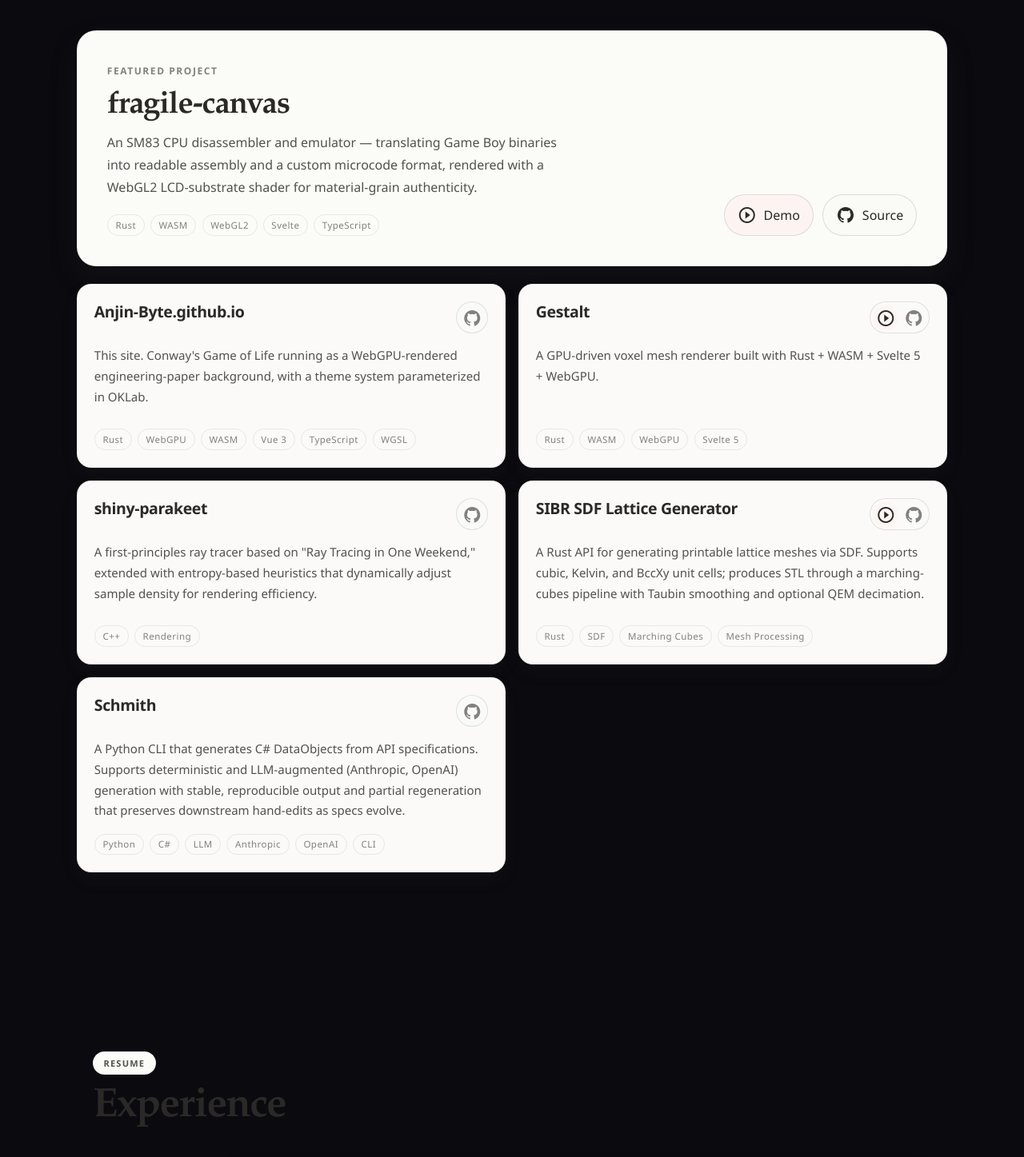
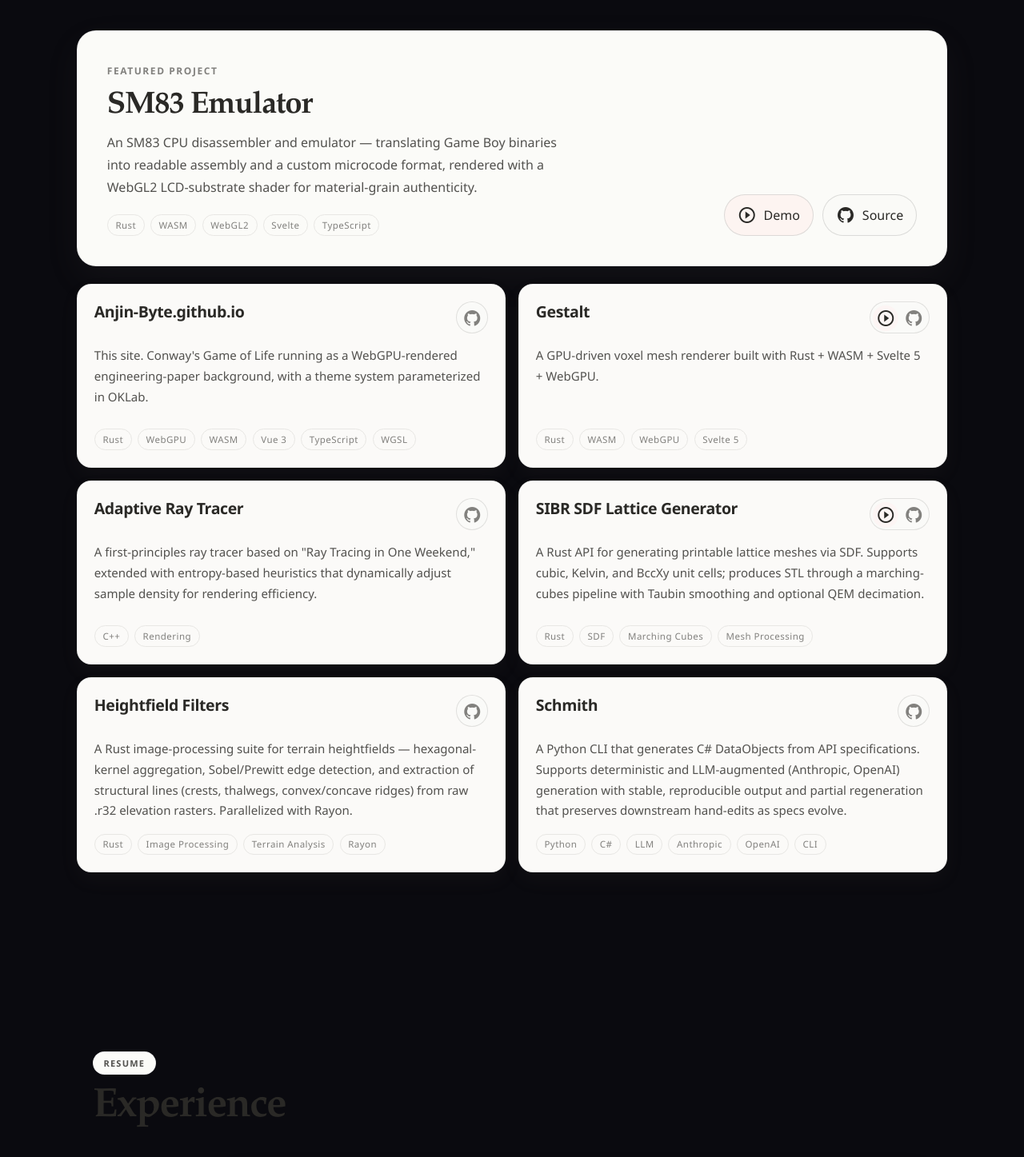
Before and after one commit to Anjin-Byte/Anjin-Byte.github.io, a Vue app in the folder app/: page / in a window 1280 px wide. Shown: the part 1270-2717 px from the top of the page at 80% size. Built offline with nearby package versions, Linux system fonts and the light colour scheme.

Commit message:
fixed chrome issues. added project and updated names

```diff
--- a/app/src/components/layout/AppBackground.vue
+++ b/app/src/components/layout/AppBackground.vue
@@ -12,6 +12,7 @@ import { useCoordinateMapper } from '../../composables/useCoordinateMapper';
 import { useAnimationLoop } from '../../composables/useAnimationLoop';
 import { useDragTools } from '../../composables/useDragTools';
 import { useThemePreference } from '../../composables/useThemePreference';
+import { FEATURE_HIRES } from '../../config/features';
 import GridBlankZonePanel from './GridBlankZonePanel.vue';
 
 const log = createLogger('AppBackground');
@@ -50,11 +51,22 @@ const blankZones = useBlankZones({
   onRemoveZone: (id) => bridge.post({ type: 'remove_zone', id }),
   onClearZones: () => bridge.post({ type: 'clear_zones' }),
 });
+// Hi-res callbacks are no-ops when FEATURE_HIRES is off — the composable
+// still owns in-memory state so types stay simple, but nothing reaches the
+// worker or GPU. Vite strips the truthy branches at build time.
 const hiRes = useHiRes({
-  onAddRegion: (r) => bridge.post({ type: 'add_hires', region: { ...r } }),
-  onUpdateRegion: (r) => bridge.post({ type: 'update_hires', region: { ...r } }),
-  onRemoveRegion: (id) => bridge.post({ type: 'remove_hires', id }),
-  onClearRegions: () => bridge.post({ type: 'clear_hires' }),
+  onAddRegion: (r) => {
+    if (FEATURE_HIRES) bridge.post({ type: 'add_hires', region: { ...r } });
+  },
+  onUpdateRegion: (r) => {
+    if (FEATURE_HIRES) bridge.post({ type: 'update_hires', region: { ...r } });
+  },
+  onRemoveRegion: (id) => {
+    if (FEATURE_HIRES) bridge.post({ type: 'remove_hires', id });
+  },
+  onClearRegions: () => {
+    if (FEATURE_HIRES) bridge.post({ type: 'clear_hires' });
+  },
 });
 // ── Tool state ──────────────────────────────────────────────────────────────
 const zoneToolEnabled = ref(false);
@@ -178,7 +190,9 @@ onMounted(() => {
     log.info(`${msg.backend.toUpperCase()} renderer active`);
     bridge.post({ type: 'set_theme', theme: currentTheme.value });
     bridge.post({ type: 'set_zones', zones: toWorkerZones(blankZones.zones.value) });
-    if (hiRes.regions.value.length > 0) bridge.post({ type: 'set_hires_regions', regions: hiRes.regions.value.map((r) => ({ ...r })) });
+    if (FEATURE_HIRES && hiRes.regions.value.length > 0) {
+      bridge.post({ type: 'set_hires_regions', regions: hiRes.regions.value.map((r) => ({ ...r })) });
+    }
   });
   bridge.on('zones_state', (msg) => blankZones.syncFromWorker(msg.zones));
   bridge.on('zones_error', (msg) => log.error('Zone update rejected:', msg.message));
--- a/app/src/components/layout/GridBlankZonePanel.vue
+++ b/app/src/components/layout/GridBlankZonePanel.vue
@@ -2,6 +2,7 @@
 import { ref } from 'vue';
 import type { BlankZone, BlankZoneDraft, BlankZoneRect } from '../../types/blankZones';
 import type { HiResRegion } from '../../types/hiresRegion';
+import { FEATURE_HIRES } from '../../config/features';
 import GridZoneTab from './GridZoneTab.vue';
 import GridHiResTab from './GridHiResTab.vue';
 
@@ -28,6 +29,10 @@ defineEmits<{
 const activeTab = ref('zones');
 const collapsed = ref(false);
 const showPanel = import.meta.env.DEV;
+// Track the flag as a local constant so the template can reference it via
+// v-if.  Stays a literal boolean so Vite can still dead-code-eliminate the
+// hi-res tab markup when FEATURE_HIRES is false.
+const hiresTabEnabled = FEATURE_HIRES;
 </script>
 
 <template>
@@ -45,7 +50,7 @@ const showPanel = import.meta.env.DEV;
 
       <v-tabs v-model="activeTab" density="compact" grow>
         <v-tab value="zones">Zones</v-tab>
-        <v-tab value="hires">Hi-Res</v-tab>
+        <v-tab v-if="hiresTabEnabled" value="hires">Hi-Res</v-tab>
       </v-tabs>
 
       <v-card-text class="pt-2">
@@ -63,7 +68,7 @@ const showPanel = import.meta.env.DEV;
             />
           </v-tabs-window-item>
 
-          <v-tabs-window-item value="hires">
+          <v-tabs-window-item v-if="hiresTabEnabled" value="hires">
             <GridHiResTab
               :regions="hiresRegions"
               @add-region="$emit('add-hires-region', $event)"
--- /dev/null
+++ b/app/src/config/features.ts
@@ -0,0 +1,22 @@
+// Build-time feature flags.
+//
+// Values here are evaluated at build time.  Vite's dead-code elimination
+// removes any branch guarded by a literal `false` constant from the
+// production bundle — so flipping a flag off reliably strips the guarded
+// code paths without leaving runtime checks behind.
+//
+// Convention: a flag being `false` should mean the corresponding subsystem
+// is unreachable from the app surface.  No UI, no worker messages, no
+// shader uniforms set.  The underlying infrastructure (composables, Rust
+// modules, shader bindings) may still exist as dead code waiting for the
+// flag to be flipped — this is intentional, so re-enabling is a one-line
+// change rather than a re-implementation.
+//
+// To toggle a feature, flip the value here and rebuild.
+
+/** Hi-res cell regions — the sub-grid zoom tool that lets a rectangular
+ *  area of the canvas render at a finer simulation resolution.  The system
+ *  is fully wired (Rust compute pipelines, WGSL bindings, TS state, dev-only
+ *  UI panel) but currently has no production use case.  Flip to `true` to
+ *  re-enable the dev panel tab and worker sync. */
+export const FEATURE_HIRES = false as const;
--- a/app/src/data/profile.ts
+++ b/app/src/data/profile.ts
@@ -62,7 +62,7 @@ export interface Project {
 
 export const projects: Project[] = [
   {
-    title: 'fragile-canvas',
+    title: 'SM83 Emulator',
     blurb:
       'An SM83 CPU disassembler and emulator — translating Game Boy binaries ' +
       'into readable assembly and a custom microcode format, rendered with a ' +
@@ -95,7 +95,7 @@ export const projects: Project[] = [
     ],
   },
   {
-    title: 'shiny-parakeet',
+    title: 'Adaptive Ray Tracer',
     blurb:
       'A first-principles ray tracer based on "Ray Tracing in One Weekend," ' +
       'extended with entropy-based heuristics that dynamically adjust sample ' +
@@ -115,6 +115,18 @@ export const projects: Project[] = [
     links: [
       { kind: 'demo', href: 'https://anjin-byte.github.io/WoodwardFormanLatticeGen/' },
       { kind: 'source', href: 'https://github.com/Anjin-Byte/SIBR_SDF_Lattice_Generator' },
+    ],
+  },
+  {
+    title: 'Heightfield Filters',
+    blurb:
+      'A Rust image-processing suite for terrain heightfields — hexagonal-' +
+      'kernel aggregation, Sobel/Prewitt edge detection, and extraction of ' +
+      'structural lines (crests, thalwegs, convex/concave ridges) from raw ' +
+      '.r32 elevation rasters. Parallelized with Rayon.',
+    tech: ['Rust', 'Image Processing', 'Terrain Analysis', 'Rayon'],
+    links: [
+      { kind: 'source', href: 'https://github.com/Anjin-Byte/probable-eureka' },
     ],
   },
   {
```
Also changed, not shown: 1 other file (tests, documents, lock files or other folders).
